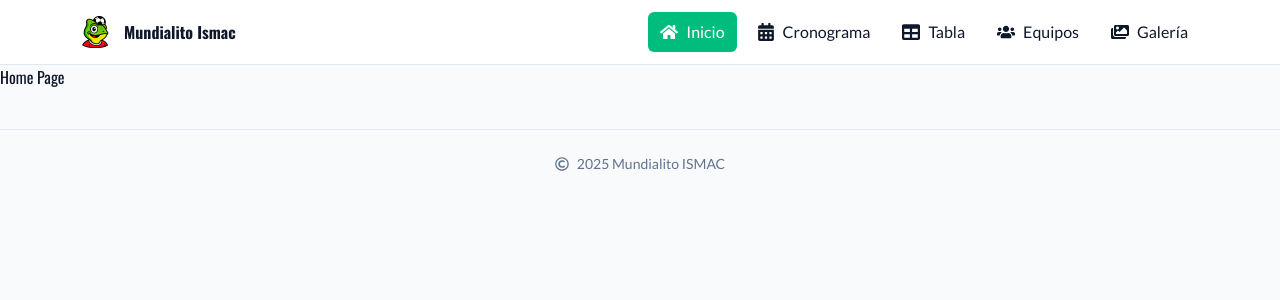
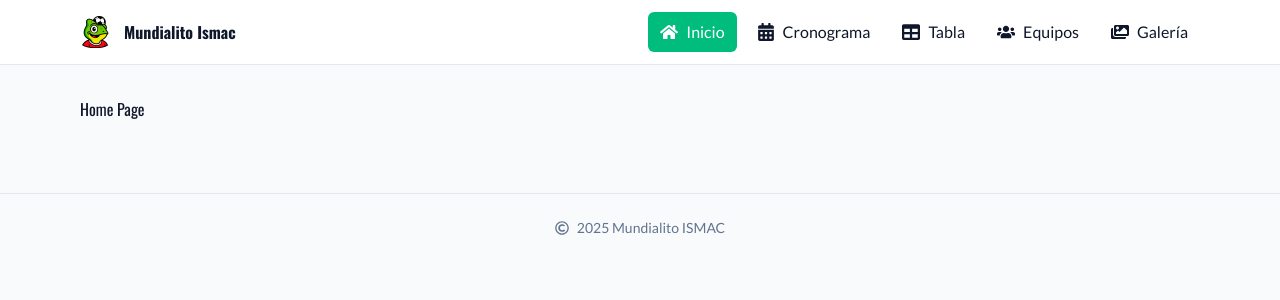
Before and after one commit to MarcoPozo/MundialitoIsmac, a React (Vite) app: page / in a window 1280 px wide. Shown: the top 300 px of the page. Built offline with nearby package versions, Linux system fonts and the light colour scheme.

Commit message:
Se cambio la ruta de partidos a cronograma se hizo el componente PageTransition

```diff
--- a/src/components/Layout.jsx
+++ b/src/components/Layout.jsx
@@ -2,6 +2,7 @@ import logoCamaleon from "../assets/images/logoCamaleon.png";
 import { AnimatePresence, motion } from "framer-motion";
 import { useEffect, useRef, useState } from "react";
 import { NavLink, Outlet } from "react-router-dom";
+import PageTransition from "./PageTransition";
 
 import {
   FaHome,
@@ -69,7 +70,7 @@ export default function Layout() {
             <LinkItem to="/" icon={<FaHome />}>
               Inicio
             </LinkItem>
-            <LinkItem to="/partidos" icon={<FaCalendarAlt />}>
+            <LinkItem to="/cronograma" icon={<FaCalendarAlt />}>
               Cronograma
             </LinkItem>
             <LinkItem to="/tabla" icon={<FaTable />}>
@@ -134,7 +135,7 @@ export default function Layout() {
                 </LinkItem>
                 <LinkItem
                   mobile
-                  to="/partidos"
+                  to="/cronograma"
                   icon={<FaCalendarAlt />}
                   onNavigate={() => setOpen(false)}>
                   Cronograma
@@ -166,9 +167,9 @@ export default function Layout() {
         )}
       </AnimatePresence>
 
-      <main>
+      <PageTransition>
         <Outlet />
-      </main>
+      </PageTransition>
 
       <footer className="mt-10 border-t border-slate-200">
         <div className="mx-auto max-w-6xl px-4 py-6 text-sm text-slate-500 flex items-center justify-center">
--- /dev/null
+++ b/src/components/PageTransition.jsx
@@ -0,0 +1,19 @@
+import { AnimatePresence, motion } from "framer-motion";
+import { useLocation } from "react-router-dom";
+
+export default function PageTransition({ children }) {
+  const { pathname } = useLocation();
+  return (
+    <AnimatePresence mode="wait">
+      <motion.main
+        key={pathname}
+        initial={{ opacity: 0, y: 8 }}
+        animate={{ opacity: 1, y: 0 }}
+        exit={{ opacity: 0, y: -8 }}
+        transition={{ duration: 0.25 }}
+        className="mx-auto max-w-6xl px-4 py-6 sm:py-8">
+        {children}
+      </motion.main>
+    </AnimatePresence>
+  );
+}
```
